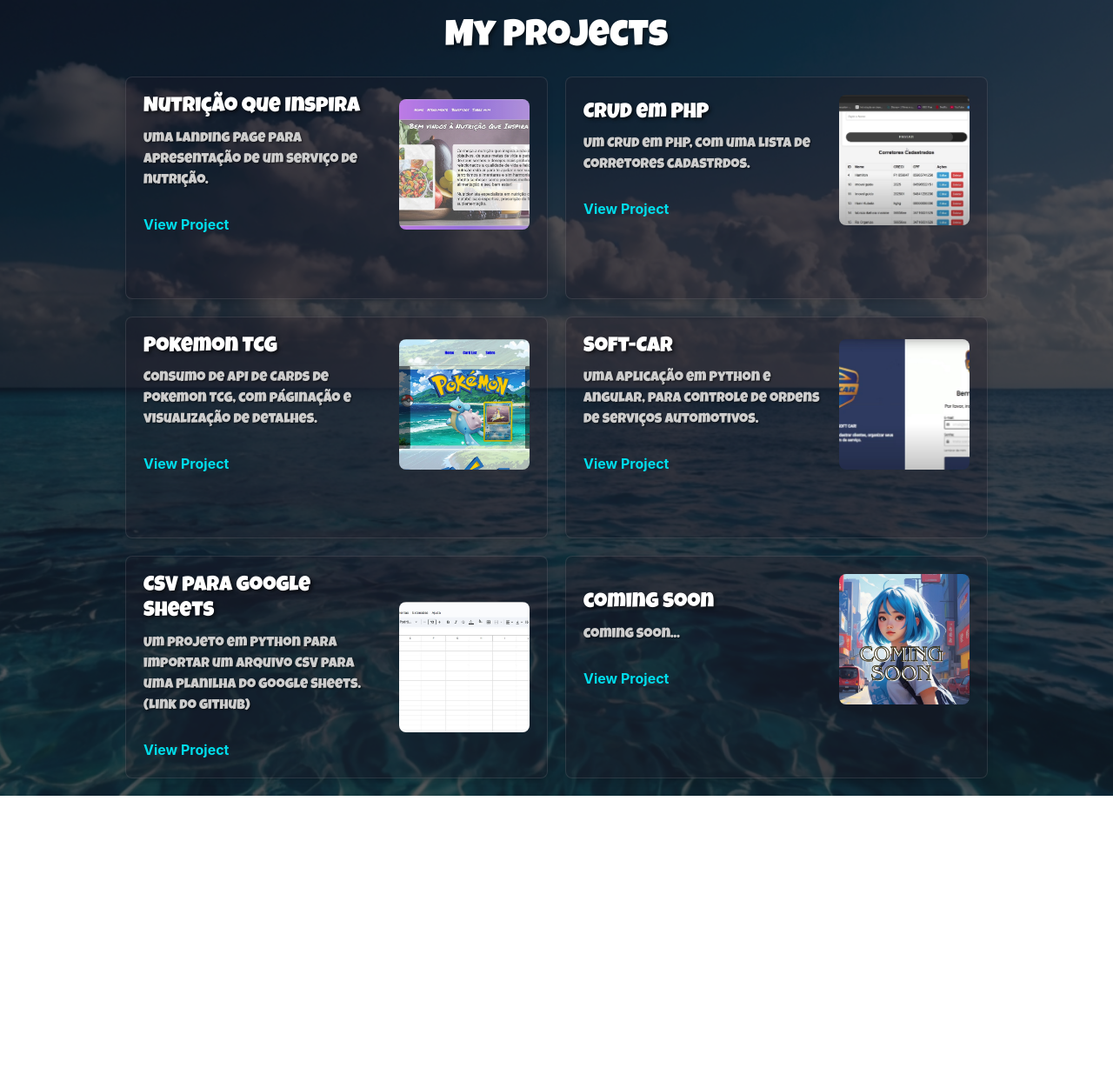
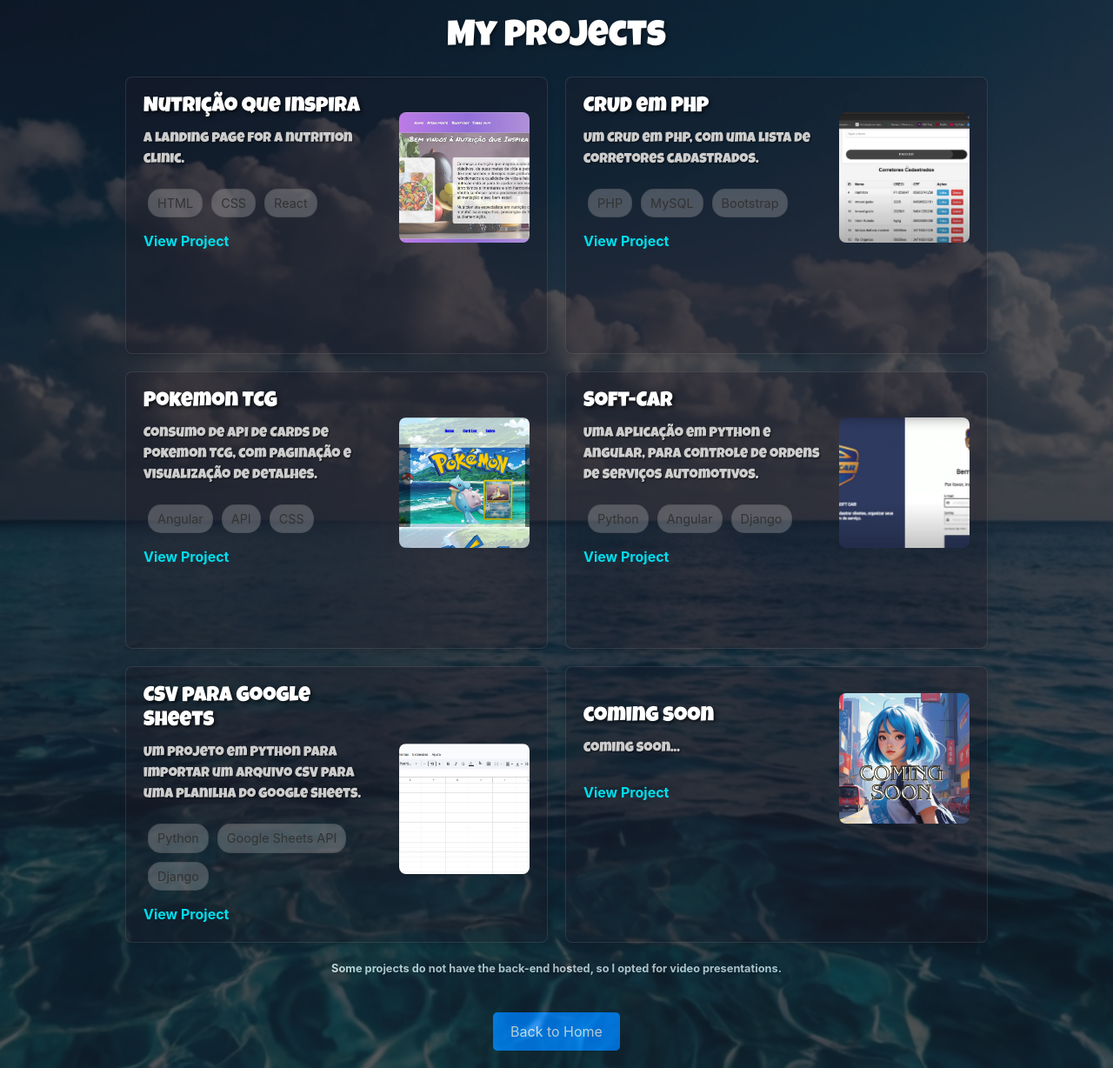
Before and after one commit to FabricioIkehara/portfolio, a React (Create React App) app: page /projects in a window 1280 px wide. Shown: the whole page at 87% size. Before the commit the page ends 915 px from the top, so only its background shows below. Built offline with nearby package versions, Linux system fonts and the light colour scheme.

Commit message:
project page

```diff
--- a/src/index.js
+++ b/src/index.js
@@ -1,17 +1,16 @@
-import 'bootstrap/dist/css/bootstrap.min.css';
-import 'bootstrap/dist/js/bootstrap.bundle.min';
+import 'bootstrap/dist/css/bootstrap.min.css'; // Importa o CSS do Bootstrap
+import 'bootstrap/dist/js/bootstrap.bundle.min'; // Importa o JavaScript do Bootstrap
 import React from 'react';
 import ReactDOM from 'react-dom/client';
-import './index.css';
-import App from './App';
-import reportWebVitals from './reportWebVitals';
+import './index.css'; // Importa o CSS personalizado
+import App from './App'; // Importa o componente App
 
 // Cria a raiz para renderizar o App
 const root = ReactDOM.createRoot(document.getElementById('root'));
+
+// Renderiza o App
 root.render(
   <React.StrictMode>
     <App />
   </React.StrictMode>
 );
-
-reportWebVitals();
--- a/src/pages/Projects/index.js
+++ b/src/pages/Projects/index.js
@@ -1,50 +1,58 @@
 import React from 'react';
 import { ProjectsContainer, ProjectCard, ProjectTitle,
-  ProjectDescription, ProjectThumbnail, BackgroundImage, PageTitle  } from './styles';
+  ProjectDescription, ProjectThumbnail, BackgroundImage,
+  PageTitle, TechButton, FooterText, HomeButton } from './styles';
 import projectsImage from '../../assets/projects.jpg';
-import  thumb1  from '../../assets/nutricao.jpg';
+import thumb1 from '../../assets/nutricao.jpg';
 import thumb2 from '../../assets/crudphp.jpg';
 import thumb3 from '../../assets/pokemontcg.jpg';
 import thumb4 from '../../assets/softcar.jpg';
 import thumb5 from '../../assets/sheets.jpg';
 import thumb6 from '../../assets/comingsoon.jpg';
 
+
 const projects = [
   {
     title: 'Nutrição Que Inspira',
-    description: 'Uma Landing Page para apresentação de um serviço de nutrição.',
+    description: 'A landing page for a nutrition clinic.',
     thumbnail: thumb1,
-    link: 'https://nutricaoqueinspira.com.br/'
+    link: 'https://nutricaoqueinspira.com.br/',
+    technologies: ['HTML', 'CSS', 'React']
   },
   {
     title: 'CRUD em PHP',
-    description: 'Um Crud em PHP, com uma lista de corretores cadastrdos.',
+    description: 'Um Crud em PHP, com uma lista de corretores cadastrados.',
     thumbnail: thumb2,
-    link: 'https://www.youtube.com/watch?v=D5ngTk3t24A'
+    link: 'https://www.youtube.com/watch?v=D5ngTk3t24A',
+    technologies: ['PHP', 'MySQL', 'Bootstrap']
   },
   {
     title: 'Pokemon TCG',
-    description: 'COnsumo de API de Cards de Pokemon TCG, com páginação e visualização de detalhes.',
+    description: 'Consumo de API de Cards de Pokemon TCG, com paginação e visualização de detalhes.',
     thumbnail: thumb3,
-    link: 'https://fabricioikehara.github.io/pokemontcg/'
+    link: 'https://fabricioikehara.github.io/pokemontcg/',
+    technologies: ['Angular', 'API', 'CSS']
   },
   {
     title: 'Soft-Car',
     description: 'Uma aplicação em Python e Angular, para controle de ordens de serviços automotivos.',
     thumbnail: thumb4,
-    link: 'https://www.youtube.com/watch?v=fams89rSA6o'
+    link: 'https://www.youtube.com/watch?v=fams89rSA6o',
+    technologies: ['Python', 'Angular', 'Django']
   },
   {
-    title: 'CSV para google Sheets',
-    description: 'Um projeto em Python para importar um arquivo CSV para uma planilha do Google Sheets. (Link do github)',
+    title: 'CSV para Google Sheets',
+    description: 'Um projeto em Python para importar um arquivo CSV para uma planilha do Google Sheets.',
     thumbnail: thumb5,
-    link: 'https://github.com/FabricioIkehara/csv-sheets'
+    link: 'https://github.com/FabricioIkehara/csv-sheets',
+    technologies: ['Python', 'Google Sheets API', 'Django']
   },
   {
     title: 'coming soon',
     description: 'coming soon...',
     thumbnail: thumb6,
-    link: '#'
+    link: '#',
+    technologies: []
   }
 ];
 
@@ -60,13 +68,25 @@ const Projects = () => {
               <div className="project-text">
                 <ProjectTitle>{project.title}</ProjectTitle>
                 <ProjectDescription>{project.description}</ProjectDescription>
+                <div className="technologies">
+                  {project.technologies.map((tech, techIndex) => (
+                    <TechButton key={techIndex}>{tech}</TechButton>
+                  ))}
+                </div>
                 <a href={project.link} target="_blank" rel="noopener noreferrer">View Project</a>
               </div>
-              <ProjectThumbnail src={project.thumbnail} alt={`Thumbnail for ${project.title}`} />
+              {/* Thumbnail clicável */}
+              <a href={project.link} target="_blank" rel="noopener noreferrer">
+                <ProjectThumbnail src={project.thumbnail} alt={`Thumbnail for ${project.title}`} />
+              </a>
             </div>
           </ProjectCard>
         ))}
       </div>
+      <FooterText>
+          Some projects do not have the back-end hosted, so I opted for video presentations.
+        </FooterText>
+        <HomeButton href="/">Back to Home</HomeButton>
     </ProjectsContainer>
   );
 };
--- a/src/pages/Projects/styles.js
+++ b/src/pages/Projects/styles.js
@@ -75,7 +75,7 @@ export const ProjectDescription = styled.p`
 `;
 
 export const ProjectThumbnail = styled.img`
-  width: 150px; /* Tamanho da thumbnail */
+  width: 150px;
   height: 150px;
   border-radius: 8px;
   object-fit: cover;
@@ -104,8 +104,8 @@ export const PageTitle = styled.h1`
   margin-bottom: 20px;
   z-index: 2;
   color: #ffffff; /* Cor do texto */
-  text-shadow: 2px 2px 4px rgba(0, 0, 0, 0.5); /* Sombra do texto */
-  transition: all 0.3s ease; /* Transição suave para hover */
+  text-shadow: 2px 2px 4px rgba(0, 0, 0, 0.5);
+  transition: all 0.3s ease;
 
   &:hover {
     color:rgb(17, 149, 158); /* Muda a cor do texto ao passar o mouse */
@@ -129,3 +129,50 @@ export const PageTitle = styled.h1`
   /* Aplicar animação de pulsação */
   animation: pulse 2s infinite ease-in-out;
 `;
+
+export const TechButton = styled.span`
+  display: inline-block;
+  margin: 5px;
+  padding: 5px 10px;
+  border: 1px solid rgba(0, 0, 0, 0.1); // Borda sutil
+  border-radius: 15px;
+  background-color: rgba(200, 200, 200, 0.3); // Cinza claro e transparente
+  font-size: 0.9em;
+  color: #333;
+  cursor: default; // Para garantir que o cursor não mude para um ponteiro
+  transition: transform 0.2s ease, background-color 0.2s ease; // Transição suave
+
+  &:hover {
+    transform: scale(1.05); // Efeito de scale pequeno
+    background-color: rgb(243, 236, 236); // Aumenta levemente a opacidade ao passar o mouse
+  }
+`;
+
+
+export const FooterText = styled.p`
+  text-align: center; // Centraliza o texto
+  font-family: inherit; // Usa a mesma fonte do título
+  font-size: 0.8em; // Fonte menor
+  font-weight: bold; // Texto em negrito
+  color: rgb(243, 236, 236);
+  margin-top: 20px; // Espaçamento acima do texto
+  margin-bottom: 20px; // Espaçamento abaixo do texto
+`;
+
+export const HomeButton = styled.a`
+  display: inline-block;
+  padding: 10px 20px;
+  background-color: #007BFF;
+  color: #FFF;
+  text-decoration: none;
+  border-radius: 5px;
+  text-align: center;
+  font-size: 16px;
+  transition: background-color 0.3s ease;
+  margin-top: 20px; /* Espaçamento acima do botão */
+  cursor: pointer; /* Muda o cursor para pointer */
+
+  &:hover {
+    background-color: #0056b3; /* Cor ao passar o mouse */
+  }
+`;
```
